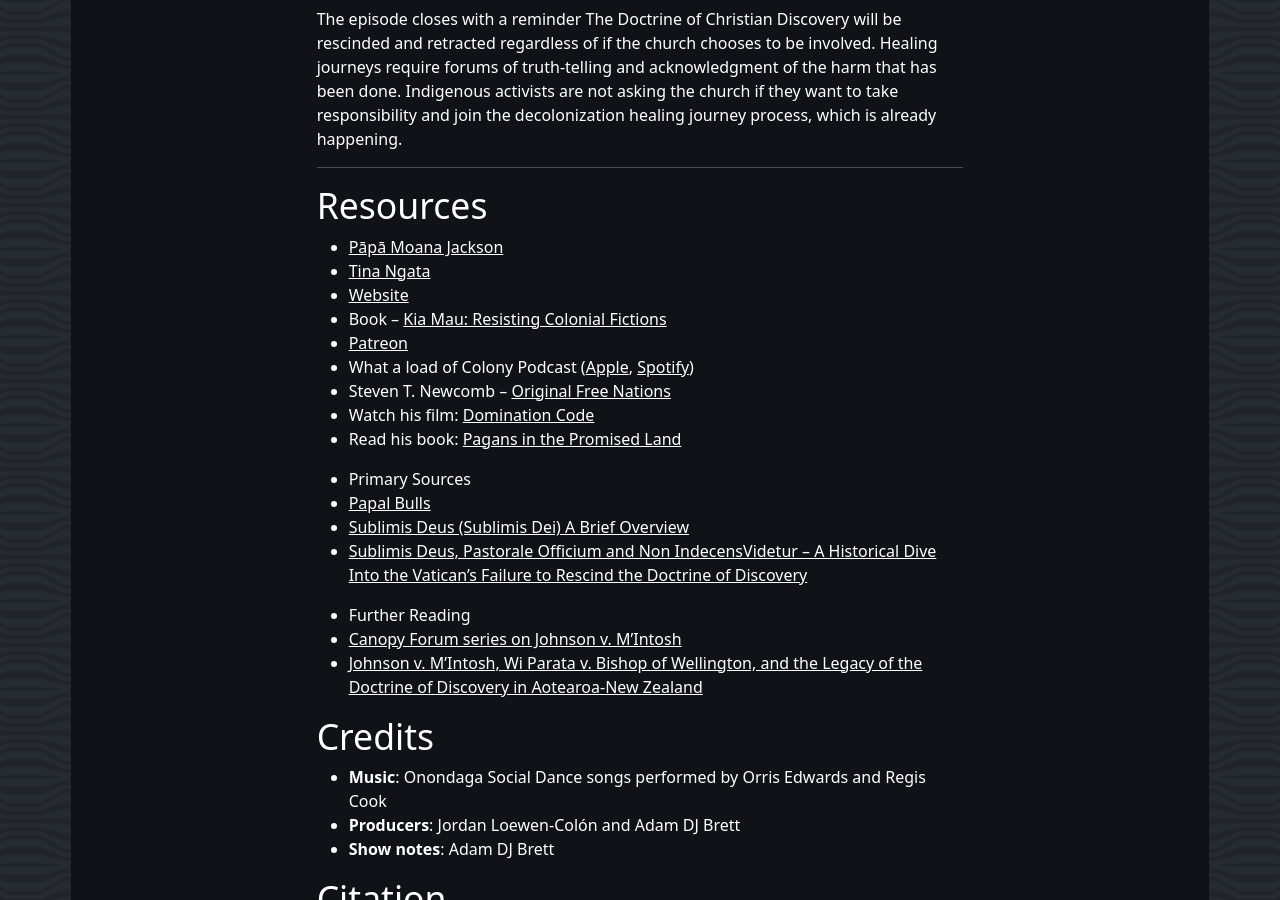
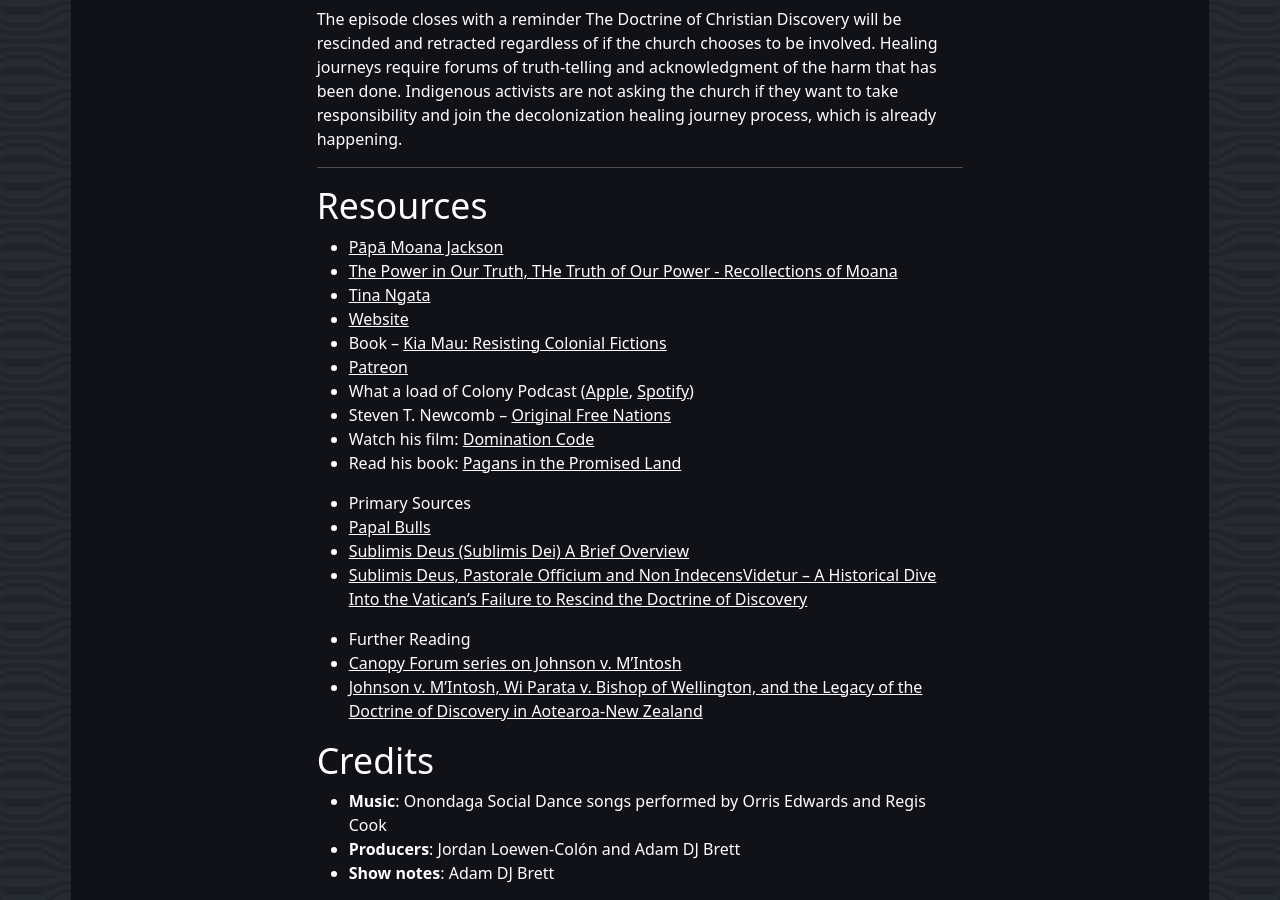
Before and after one commit to adamdjbrett/podcast-doctrineofdiscovery-v2, a Jekyll site: the page built from _posts/2023-07-18-episode-04.md, in a window 1280 px wide and 900 px high, scrolled down 4344 px. Built offline with Jekyll 4.4.1, drawn with Linux system fonts in a browser that asks for light colours.

Commit message:
Update 2023-07-18-episode-04.md
add book link

```diff
--- a/_posts/2023-07-18-episode-04.md
+++ b/_posts/2023-07-18-episode-04.md
@@ -95,6 +95,7 @@
 ---------
 
 -   [Pāpā Moana Jackson](https://www.stuff.co.nz/pou-tiaki/128242943/moana-jackson--a-scholar-and-a-gentle-man)
+  - [The Power in Our Truth, THe Truth of Our Power - Recollections of Moana](https://tetakupu.wananga.com/products/the-power-in-our-truth)
 -   [Tina Ngata](https://tinangata.com/)
   -   [Website](https://tinangata.com/)
   -   Book -- [Kia Mau: Resisting Colonial Fictions](https://tinangata.com/2020/06/14/kia-mau-resisting-colonial-fictions/)
```
